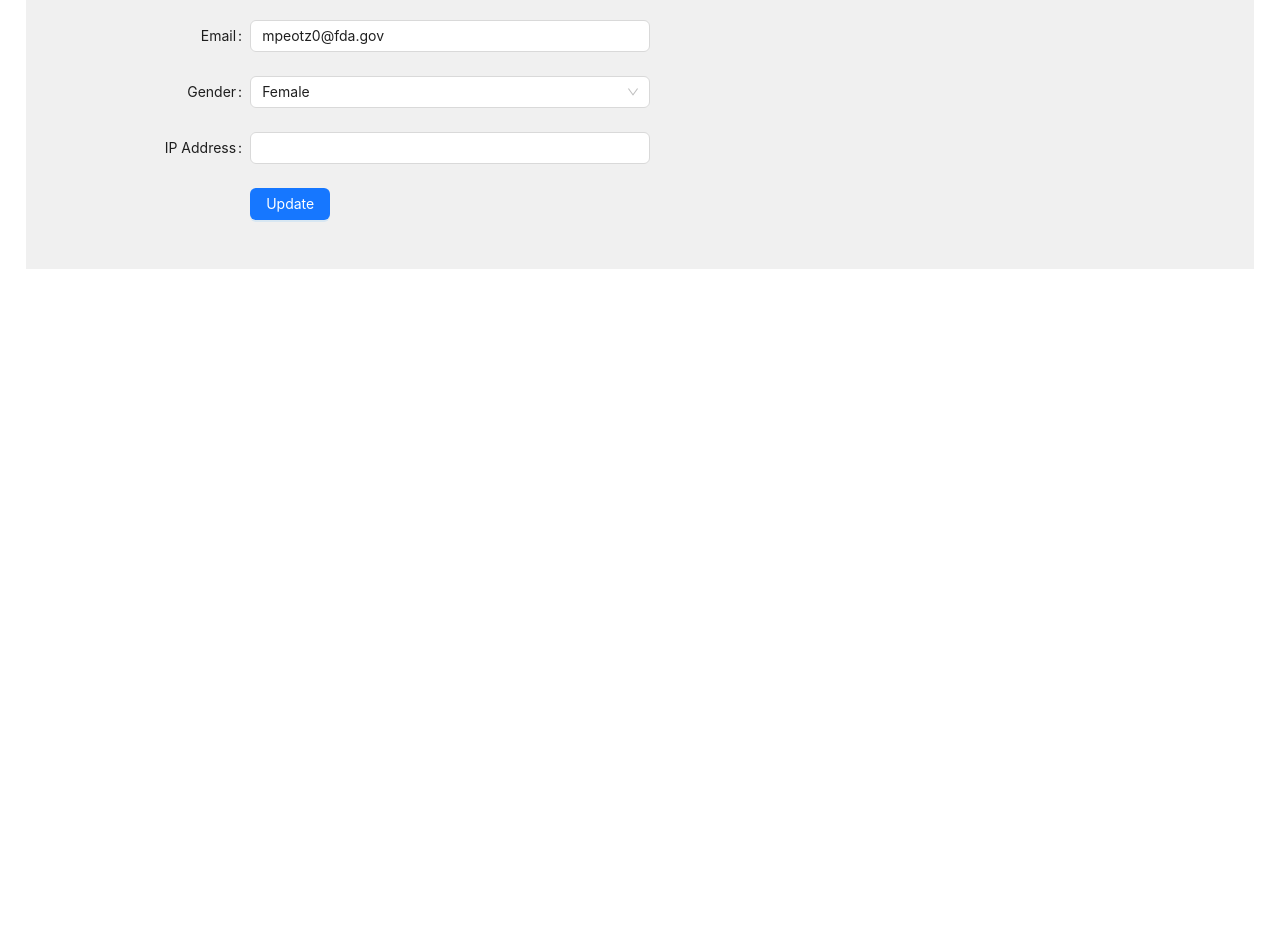
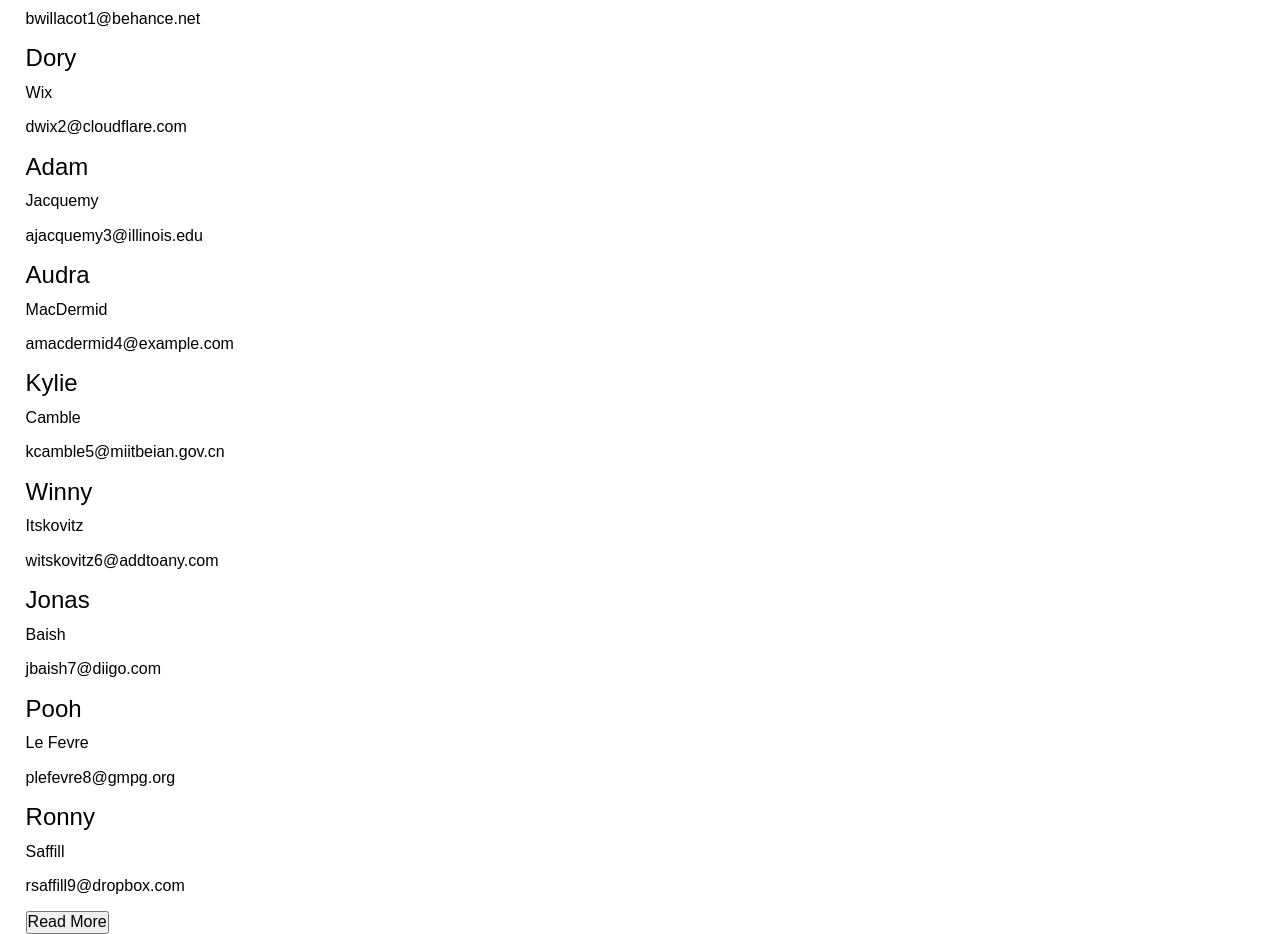
Before and after one commit to Sadig05/react-tasks, a React (Vite) app: page /user-form/1 in a window 1280 px wide. Shown: the part 220-1154 px from the top of the page. Before the commit the page ends 822 px from the top, so only its background shows below. Built offline with nearby package versions, Linux system fonts and the light colour scheme; data requests are answered from the project's data file.

Commit message:
Task 8 is almost done

```diff
--- a/src/App.tsx
+++ b/src/App.tsx
@@ -7,6 +7,7 @@ import UserList from "./components/UserList";
 import {Routes, Route} from "react-router-dom";
 import { ThemeProvider } from './ThemeProvider';
 import {ToggleButton} from "./ToggleButton";
+import Task9 from "./Task9/Task9";
 function App() {
   const [count, setCount] = useState(0)
     const themes = {
@@ -24,11 +25,12 @@ function App() {
       <ThemeProvider>
           <ToggleButton />
     <div className="App">
-        <Routes>
-            <Route path='/' element={<UserList/>}/>
-            <Route path='/user-form' element={<UserForm isEdit={false} user={null}/>}/>
-            <Route path='/user-form/:id' element={<UserForm isEdit={true} user={null}/>}/>
-        </Routes>
+        {/*<Routes>*/}
+        {/*    <Route path='/' element={<UserList/>}/>*/}
+        {/*    <Route path='/user-form' element={<UserForm isEdit={false} user={null}/>}/>*/}
+        {/*    <Route path='/user-form/:id' element={<UserForm isEdit={true} user={null}/>}/>*/}
+        {/*</Routes>*/}
+        <Task9/>
     </div>
           </ThemeProvider>
   )
--- /dev/null
+++ b/src/Task9/Task9.tsx
@@ -0,0 +1,43 @@
+import {useState, useEffect} from "react";
+import axios from "../utils/axios";
+import {DataType} from "../components/UserList";
+
+const Task9  = () => {
+    const [data, setData] = useState([]);
+    const [limit, setLimit] = useState(10)
+    const fetchData = async () => {
+          const res = await axios.get('/users');
+          setData(res.data)
+    }
+
+    const handleReadMore = () => {
+        setLimit(limit + 5);
+    };
+
+    useEffect(() => {
+        fetchData()
+    }, []);
+
+    console.log(data)
+
+    return(
+        <>
+            {
+                data.slice(0, limit).map((item: DataType) => {
+                  return(
+                      <div key={item.id}>
+                          <h2>{item.first_name}</h2>
+                          <p>{item.last_name}</p>
+                          <p>{item.email}</p>
+                      </div>
+                  )
+                })
+            }
+            {data.length > limit ? (
+                <button onClick={handleReadMore}>Read More</button>
+            ) : null}
+        </>
+    )
+}
+
+export default Task9
--- a/src/components/UserList.tsx
+++ b/src/components/UserList.tsx
@@ -11,7 +11,7 @@ import { ThemeProvider } from '../ThemeProvider'
 import {ThemeContext, Theme} from '../ThemeContext'
 import {useContext} from "react";
 // import axios from "axios";
-interface DataType {
+export interface DataType {
     id: number;
     first_name: string;
     last_name: string;
```
